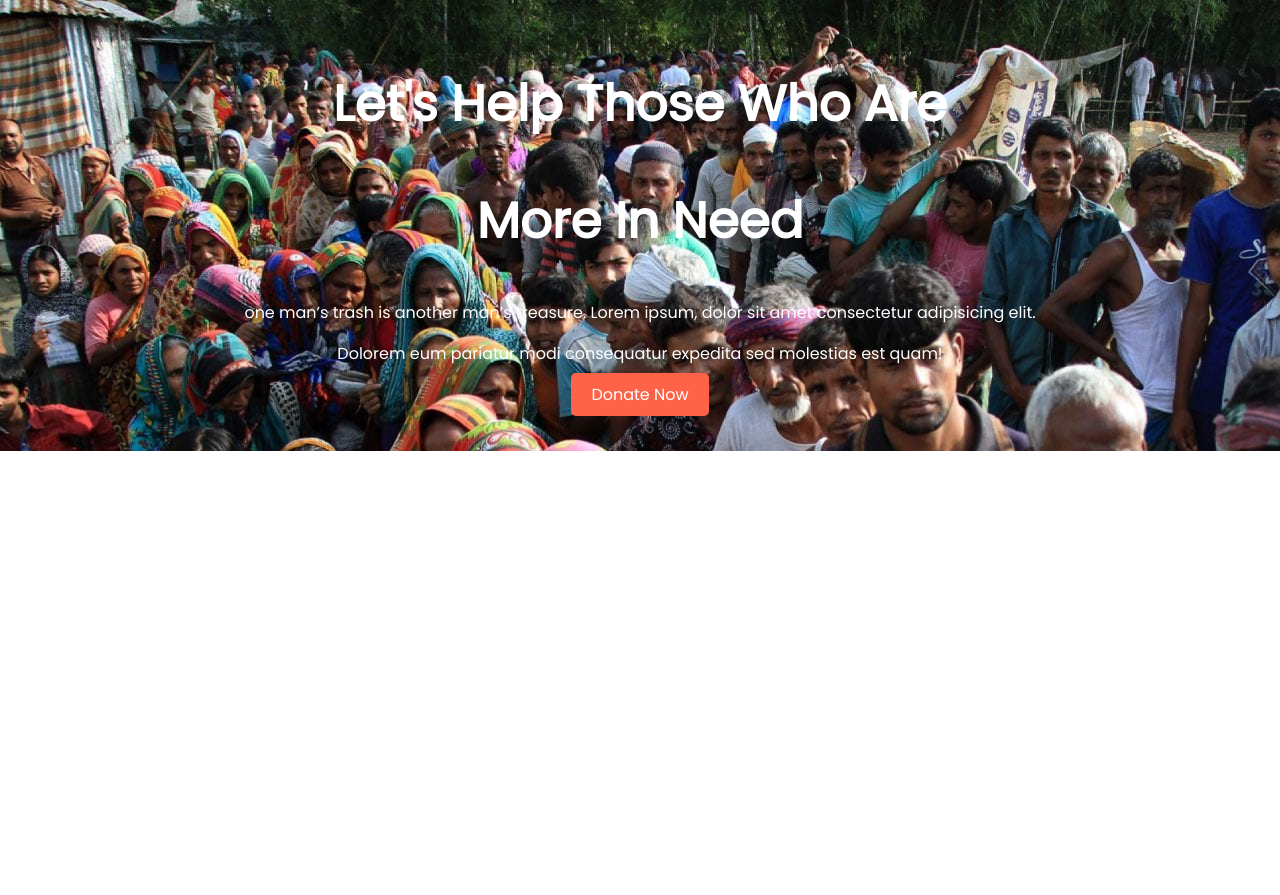
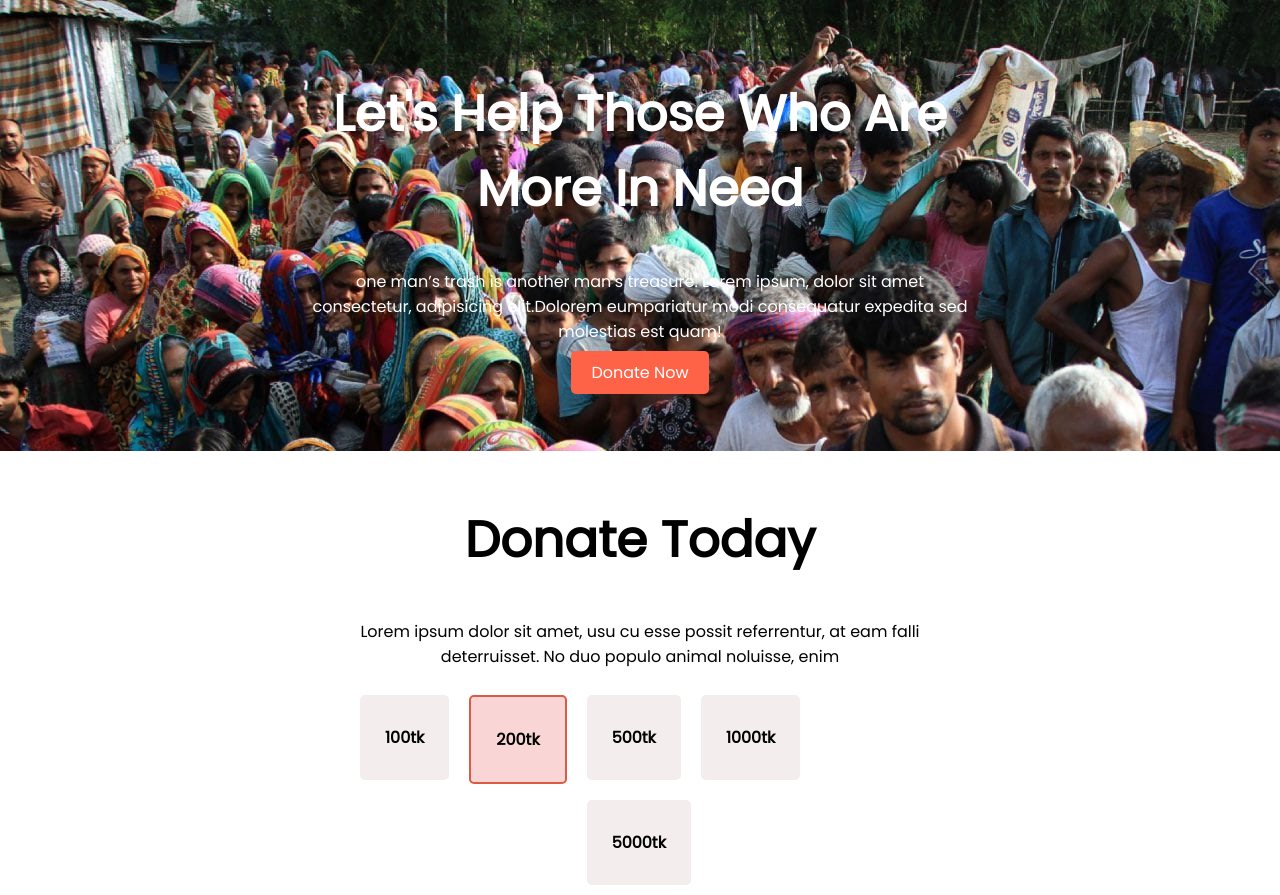
Before and after one commit to RabeyaAkter12/Donate-altime, a plain HTML site: page index.html in a window 1280 px wide. Before the commit the page ends 800 px from the top, so only its background shows below. Drawn offline with Linux system fonts and the light colour scheme.

Commit message:
git commit

```diff
--- a/index.html
+++ b/index.html
@@ -13,20 +13,41 @@
 </head>
 
 <body>
-    <section class="font-color">
-        <div class="half-donation">
-            <h1 class="half-width"> Let's Help Those Who Are </h1>
-            <h1> More In Need</h1>
-            <p class="half-width"> one man’s trash is another man’s treasure. Lorem ipsum, dolor sit amet consectetur
-                adipisicing elit.</p>
-            Dolorem eum
-            pariatur modi consequatur expedita sed molestias est quam!</p>
+    <section class="half-donation">
+        <div class="font-color">
+            <h1> Let's Help Those Who Are
+                More In Need </h1>
+            <p> one man’s trash is another man’s treasure. Lorem ipsum, dolor sit amet consectetur,
+                adipisicing elit.Dolorem eumpariatur modi consequatur expedita sed molestias est quam!</p>
             <a class="link-button" target="_blank" href="https://www.youtube.com/">Donate Now</a>
+        </div>
+    </section>
+    <section class="text">
+        <div>
+            <h1> Donate Today</h1>
+            <p>Lorem ipsum dolor sit amet, usu cu esse possit referrentur, at eam falli deterruisset. No duo populo
+                animal noluisse, enim</p>
+        </div>
+        <section>
+            <div>
+                <b>
+                    <div class="Specific">100tk</div>
+                </b>
+                <b>
+                    <div class=" spec"> 200tk </div>
+                </b>
+                <b>
+                    <div class=" name03">500tk</div>
+                </b>
+                <b>
+                    <div class=" newso">1000tk </div>
+                </b>
+                <b>
+                    <div class=" add">5000tk</div>
+                </b>
+        </section>
 
-
-        </div>
     </section>
 </body>
 
-
 </html>
--- a/style.css
+++ b/style.css
@@ -7,10 +7,8 @@ body {
 .half-donation {
     background-image: url(images/donation7.jpg);
     background-repeat: no-repeat;
-
     height: 400px;
     padding: 2%;
-
 }
 
 h1 {
@@ -19,11 +17,16 @@ h1 {
 }
 
 .font-color {
+    text-align: center;
+    padding: 10px 280px;
     color: white;
-    text-align: center;
 }
 
+.text {
+    text-align: center;
+    padding: 10px 350px;
 
+}
 
 .link-button {
     text-decoration: none;
@@ -32,3 +35,46 @@ h1 {
     color: white;
     border-radius: 5px;
 }
+
+.Specific {
+
+    float: left;
+    margin: 10px;
+    padding: 30px 25px;
+    border-radius: 5px;
+    background-color: rgb(243, 237, 237);
+}
+
+.spec {
+    float: left;
+    margin: 10px;
+    padding: 30px 25px;
+    border-radius: 5px;
+    background-color: rgb(250, 213, 213);
+    border: 2px solid rgb(221, 90, 67);
+}
+
+.name03 {
+    float: left;
+    margin: 10px;
+    padding: 30px 25px;
+    border-radius: 5px;
+    background-color: rgb(243, 237, 237);
+}
+
+.newso {
+    float: left;
+    margin: 10px;
+    padding: 30px 25px;
+    border-radius: 5px;
+    background-color: rgb(243, 237, 237);
+}
+
+.add {
+
+    float: left;
+    margin: 10px;
+    padding: 30px 25px;
+    border-radius: 5px;
+    background-color: rgb(243, 237, 237);
+}
```
